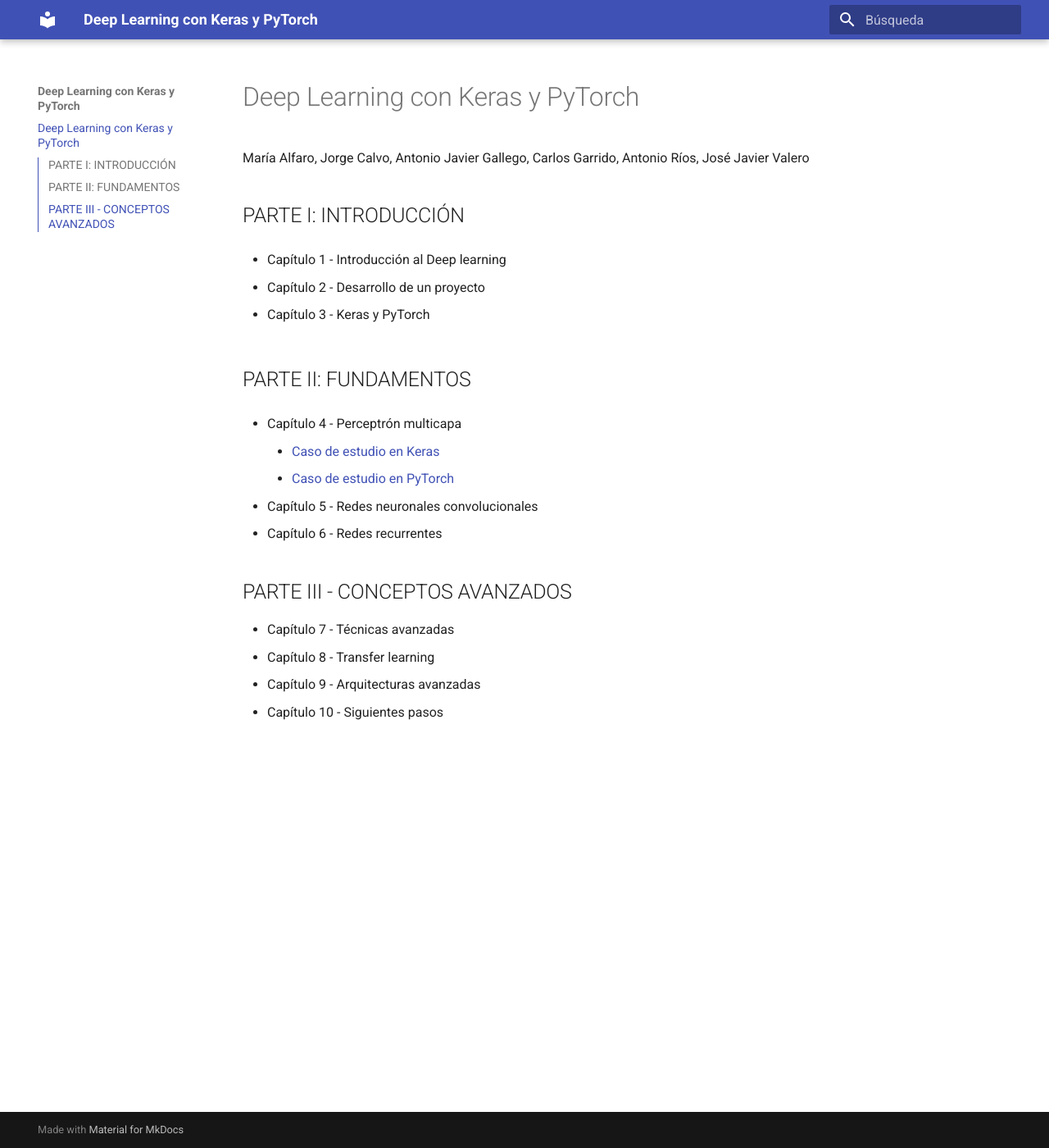
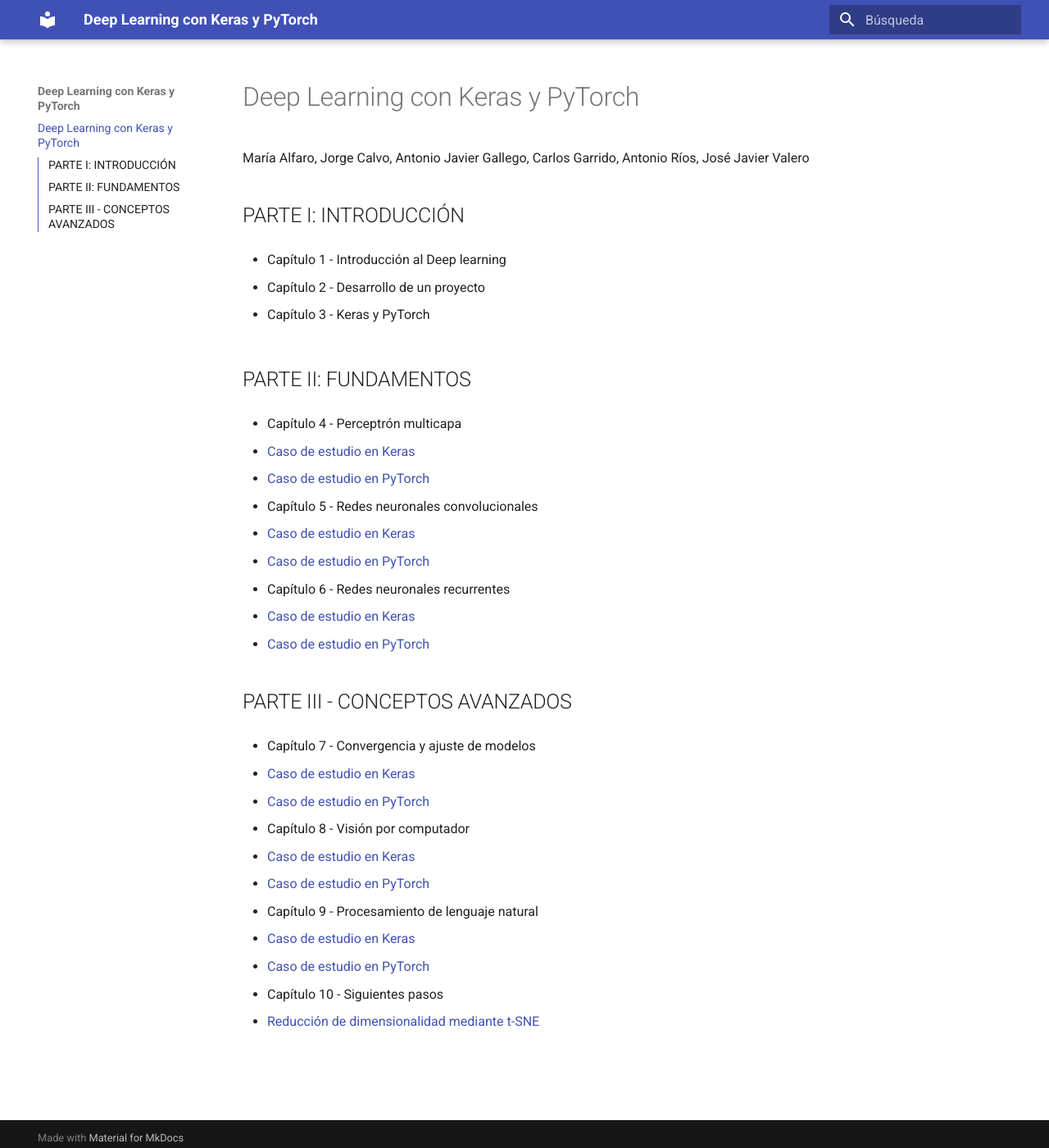
Before and after one commit to deep-learning-keras-pytorch/deep-learning-keras-pytorch.github.io, an MkDocs documentation site: the page built from docs/README.md, in a window 1280 px wide and 1400 px high. Shown: the whole window at 82% size. Built offline with MkDocs 1.6.1 and Material for MkDocs 9.7.7, drawn with Linux system fonts in a browser that asks for light colours.

Commit message:
Update README.md

```diff
--- a/docs/README.md
+++ b/docs/README.md
@@ -1,31 +1,50 @@
 # Deep Learning con Keras y PyTorch
 
-María Alfaro, Jorge Calvo, Antonio Javier Gallego, Carlos Garrido,  Antonio Ríos, José Javier Valero
-
+María Alfaro, Jorge Calvo, Antonio Javier Gallego, Carlos Garrido, Antonio Ríos, José Javier Valero
 
 ## PARTE I: INTRODUCCIÓN
 
-* Capítulo 1 - Introducción al Deep learning
+- Capítulo 1 - Introducción al Deep learning
 
-* Capítulo 2 - Desarrollo de un proyecto
+- Capítulo 2 - Desarrollo de un proyecto
 
-* Capítulo 3 - Keras y PyTorch
+- Capítulo 3 - Keras y PyTorch
 
 ## PARTE II: FUNDAMENTOS
 
-* Capítulo 4 - Perceptrón multicapa
-    * [Caso de estudio en Keras]()
-    * [Caso de estudio en PyTorch]()
+- Capítulo 4 - Perceptrón multicapa
 
-* Capítulo 5 - Redes neuronales convolucionales
-* Capítulo 6 - Redes recurrentes
+  - [Caso de estudio en Keras](Cap4/Cap4_Keras.ipynb)
+  - [Caso de estudio en PyTorch](Cap4/Cap4_PyTorch.ipynb)
+
+- Capítulo 5 - Redes neuronales convolucionales
+
+  - [Caso de estudio en Keras](Cap5/Cap5_Keras.ipynb)
+  - [Caso de estudio en PyTorch](Cap5/Cap5_PyTorch.ipynb)
+
+- Capítulo 6 - Redes neuronales recurrentes
+  - [Caso de estudio en Keras](Cap6/Cap6_Keras.ipynb)
+  - [Caso de estudio en PyTorch](Cap6/Cap6_PyTorch.ipynb)
 
 ## PARTE III - CONCEPTOS AVANZADOS
 
-* Capítulo 7 - Técnicas avanzadas
-* Capítulo 8 - Transfer learning
-* Capítulo 9 - Arquitecturas avanzadas
-* Capítulo 10 - Siguientes pasos
+- Capítulo 7 - Convergencia y ajuste de modelos
+
+  - [Caso de estudio en Keras](Cap7/Cap7_Keras.ipynb)
+  - [Caso de estudio en PyTorch](Cap7/Cap7_PyTorch.ipynb)
+
+- Capítulo 8 - Visión por computador
+
+  - [Caso de estudio en Keras](Cap8/Cap8_Keras.ipynb)
+  - [Caso de estudio en PyTorch](Cap8/Cap8_PyTorch.ipynb)
+
+- Capítulo 9 - Procesamiento de lenguaje natural
+
+  - [Caso de estudio en Keras](Cap9/Cap9_Keras.ipynb)
+  - [Caso de estudio en PyTorch](Cap9/Cap9_PyTorch.ipynb)
+
+- Capítulo 10 - Siguientes pasos
+  - [Reducción de dimensionalidad mediante t-SNE](Cap10/MNIST_tSNE.ipynb)
 
 <br>
 
```
